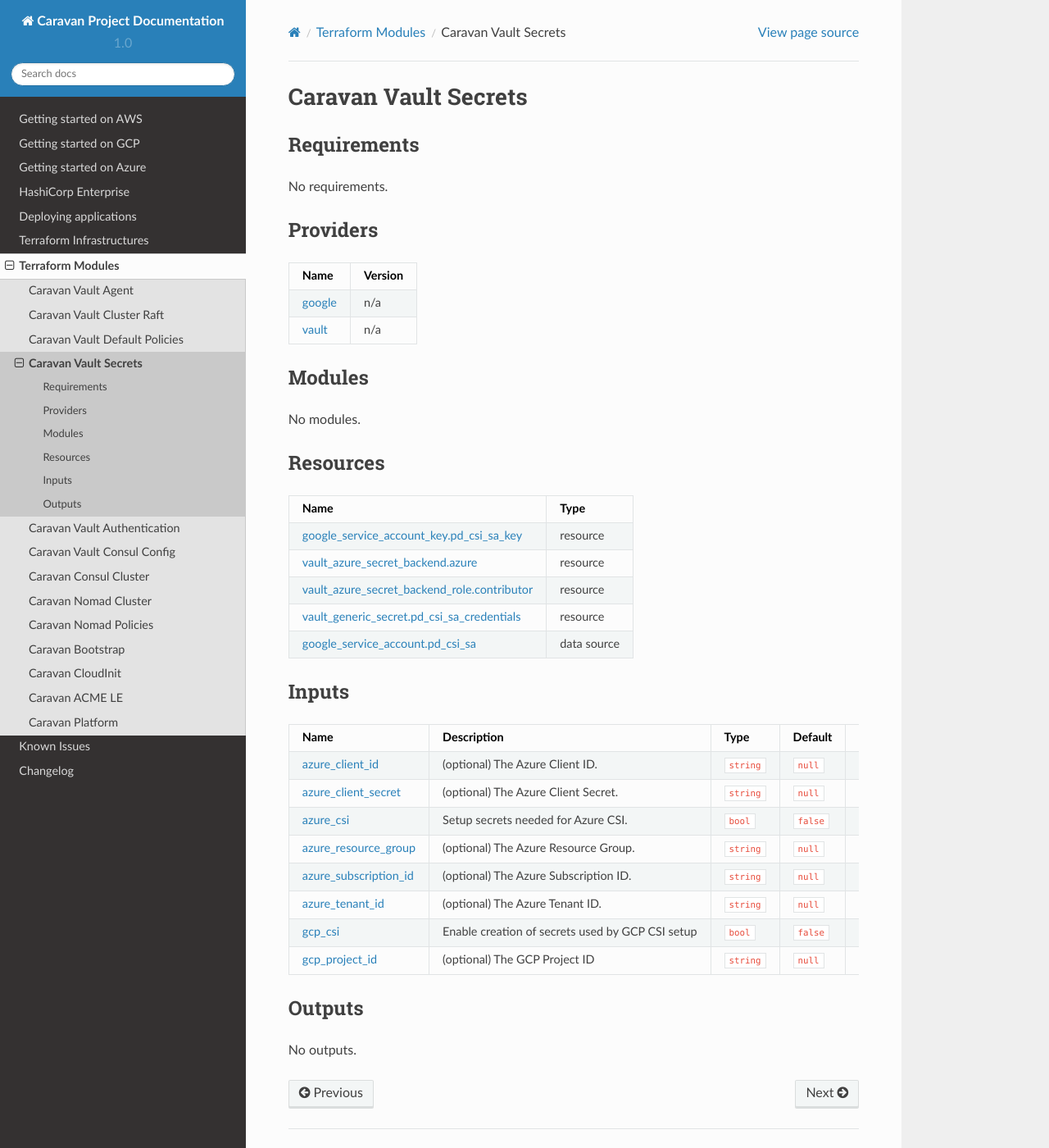
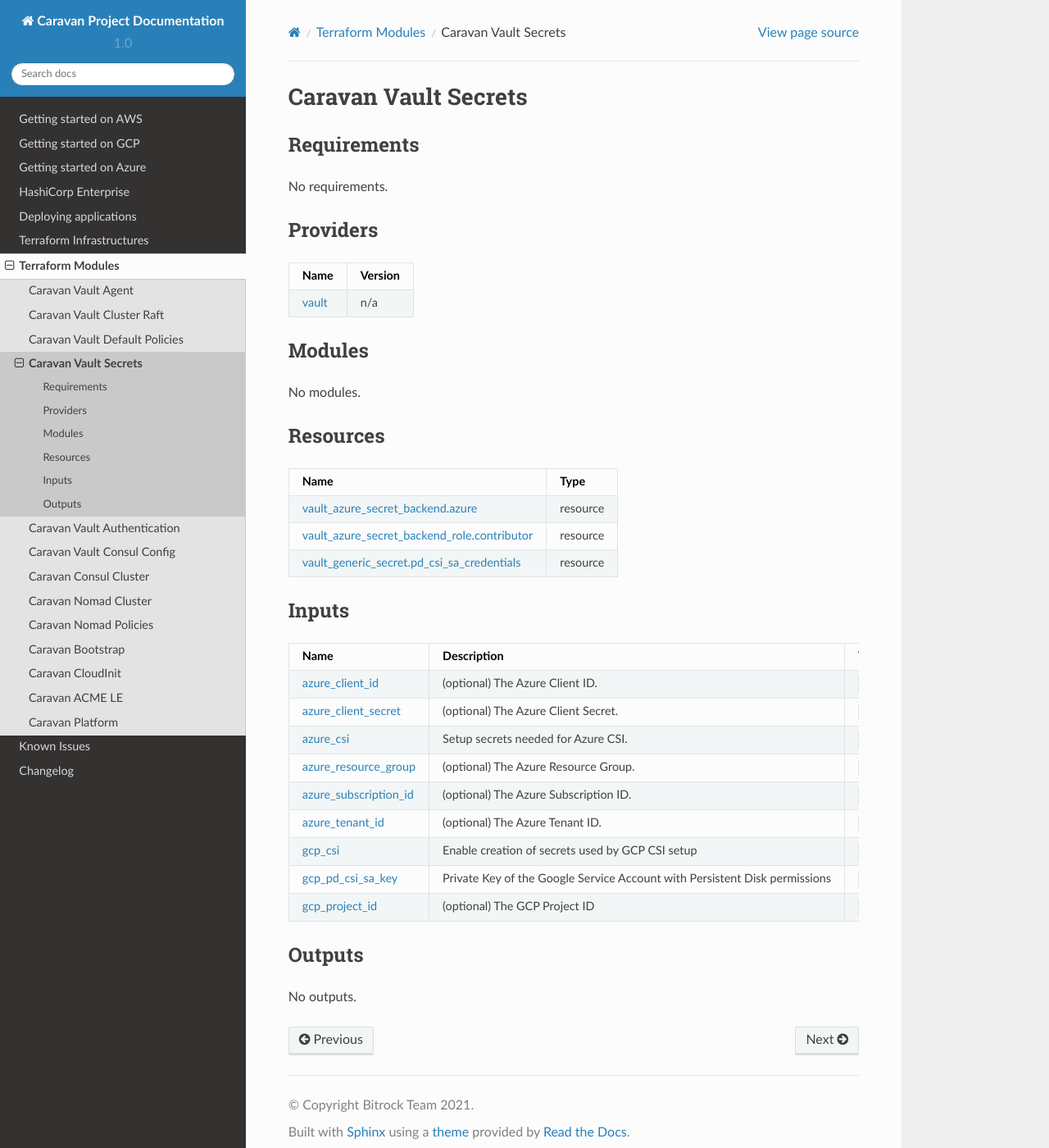
Before and after one commit to bitrockteam/caravanproject, a Sphinx documentation site: the page built from docs/caravan-vault/modules-secrets-README.md, in a window 1280 px wide and 1400 px high. Shown: the whole window at 82% size. Built offline with Sphinx 7.4.7 and the Read the Docs theme 2.0.0, drawn with Linux system fonts in a browser that asks for light colours.

Commit message:
Update docs for bitrockteam/caravan-vault (#29)

```diff
--- a/docs/caravan-vault/modules-secrets-README.md
+++ b/docs/caravan-vault/modules-secrets-README.md
@@ -9,7 +9,6 @@
 
 | Name | Version |
 |------|---------|
-| <a name="provider_google"></a> [google](#provider\_google) | n/a |
 | <a name="provider_vault"></a> [vault](#provider\_vault) | n/a |
 
 ## Modules
@@ -20,11 +19,9 @@
 
 | Name | Type |
 |------|------|
-| [google_service_account_key.pd_csi_sa_key](https://registry.terraform.io/providers/hashicorp/google/latest/docs/resources/service_account_key) | resource |
 | [vault_azure_secret_backend.azure](https://registry.terraform.io/providers/hashicorp/vault/latest/docs/resources/azure_secret_backend) | resource |
 | [vault_azure_secret_backend_role.contributor](https://registry.terraform.io/providers/hashicorp/vault/latest/docs/resources/azure_secret_backend_role) | resource |
 | [vault_generic_secret.pd_csi_sa_credentials](https://registry.terraform.io/providers/hashicorp/vault/latest/docs/resources/generic_secret) | resource |
-| [google_service_account.pd_csi_sa](https://registry.terraform.io/providers/hashicorp/google/latest/docs/data-sources/service_account) | data source |
 
 ## Inputs
 
@@ -37,6 +34,7 @@
 | <a name="input_azure_subscription_id"></a> [azure\_subscription\_id](#input\_azure\_subscription\_id) | (optional) The Azure Subscription ID. | `string` | `null` | no |
 | <a name="input_azure_tenant_id"></a> [azure\_tenant\_id](#input\_azure\_tenant\_id) | (optional) The Azure Tenant ID. | `string` | `null` | no |
 | <a name="input_gcp_csi"></a> [gcp\_csi](#input\_gcp\_csi) | Enable creation of secrets used by GCP CSI setup | `bool` | `false` | no |
+| <a name="input_gcp_pd_csi_sa_key"></a> [gcp\_pd\_csi\_sa\_key](#input\_gcp\_pd\_csi\_sa\_key) | Private Key of the Google Service Account with Persistent Disk permissions | `string` | `null` | no |
 | <a name="input_gcp_project_id"></a> [gcp\_project\_id](#input\_gcp\_project\_id) | (optional) The GCP Project ID | `string` | `null` | no |
 
 ## Outputs
```
Also changed, not shown: docs/caravan-vault/modules-vault-authentication-README.md (+2 -2 lines).
